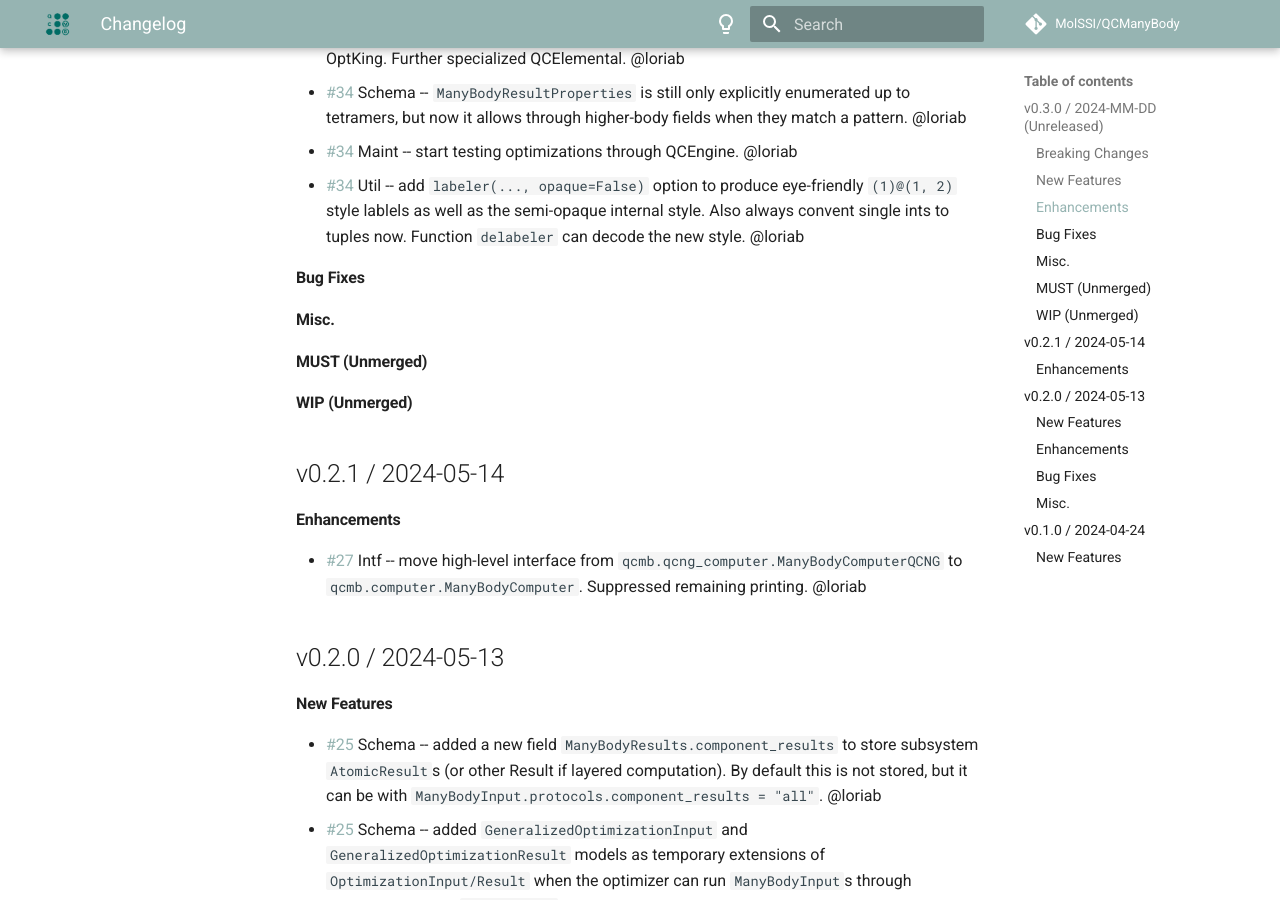
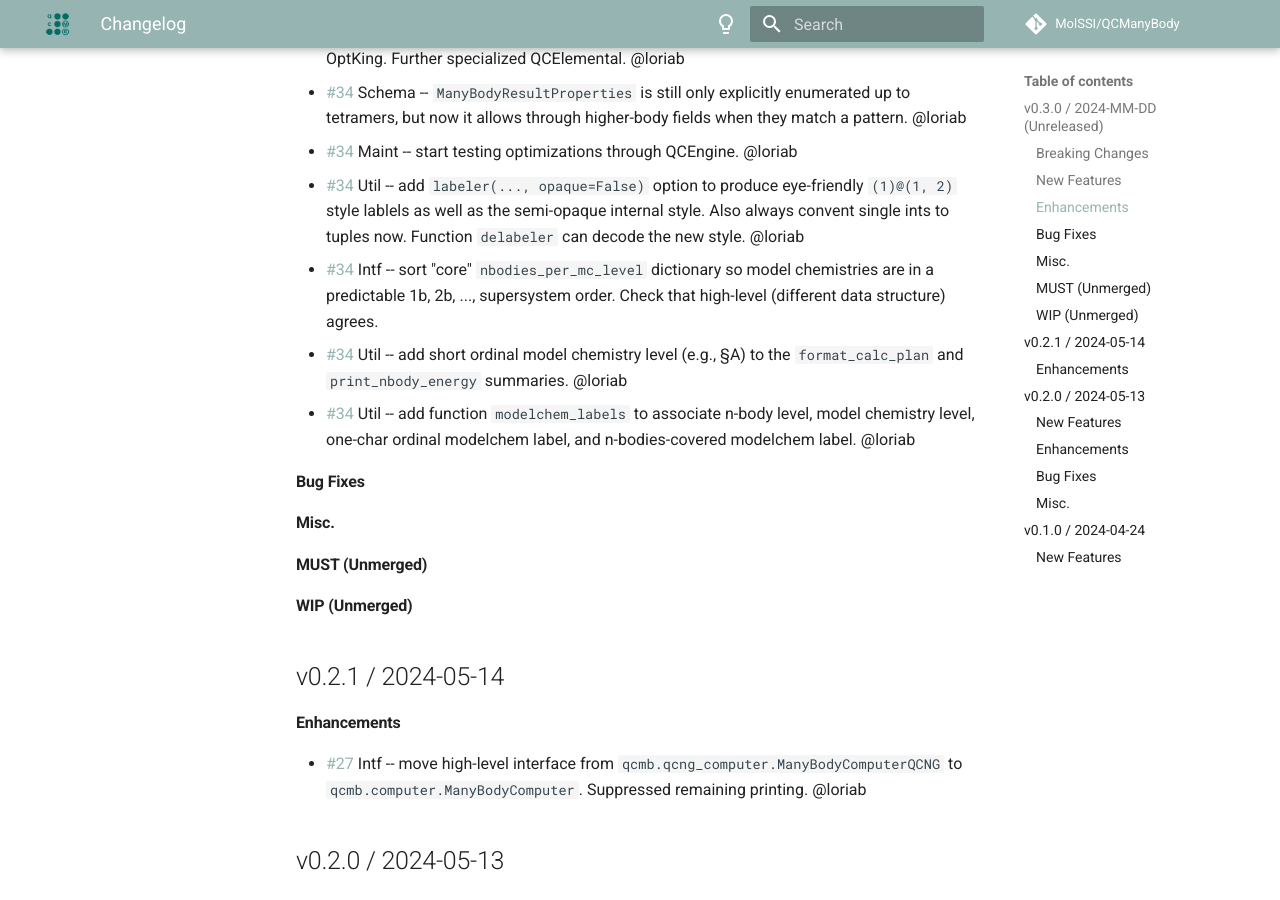
Before and after one commit to MolSSI/QCManyBody, an MkDocs documentation site: the page built from docs/changelog.md, in a window 1280 px wide and 900 px high, scrolled down 1261 px. Built offline with MkDocs 1.6.1 and Material for MkDocs 9.7.7, drawn with Linux system fonts in a browser that asks for light colours; comment, search, counter and statistics services are not loaded.

Commit message:
add changelog

```diff
--- a/docs/changelog.md
+++ b/docs/changelog.md
@@ -68,6 +68,12 @@
  * [\#34](https://github.com/MolSSI/QCManyBody/pull/34) Util -- add `labeler(..., opaque=False)` option to produce
    eye-friendly `(1)@(1, 2)` style lablels as well as the semi-opaque internal style. Also always convent single ints
    to tuples now. Function `delabeler` can decode the new style. @loriab
+ * [\#34](https://github.com/MolSSI/QCManyBody/pull/34) Intf -- sort "core" `nbodies_per_mc_level` dictionary so model
+   chemistries are in a predictable 1b, 2b, ..., supersystem order. Check that high-level (different data structure) agrees.
+ * [\#34](https://github.com/MolSSI/QCManyBody/pull/34) Util -- add short ordinal model chemistry level (e.g., §A) to the
+   `format_calc_plan` and `print_nbody_energy` summaries. @loriab
+ * [\#34](https://github.com/MolSSI/QCManyBody/pull/34) Util -- add function `modelchem_labels` to associate n-body
+   level, model chemistry level, one-char ordinal modelchem label, and n-bodies-covered modelchem label. @loriab
 
 #### Bug Fixes
 
```
Also changed, not shown: 2 other files.
